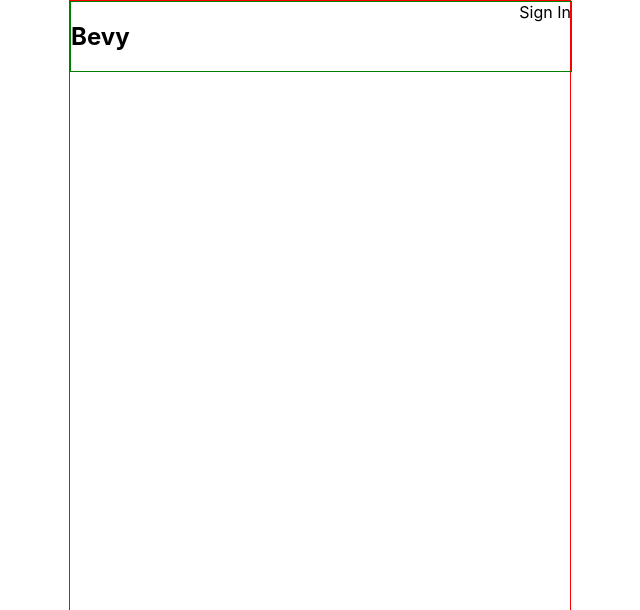
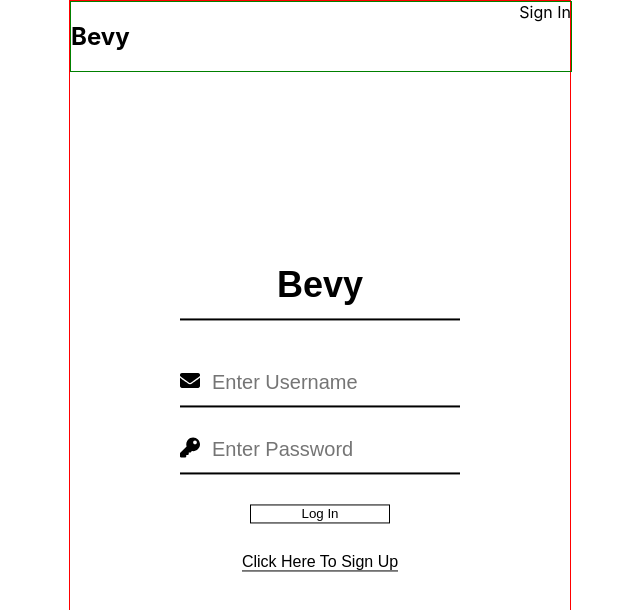
Before and after one commit to clintKunz/HackathonBevy, a React (Create React App) app in the folder front-end/: page /login in a window 1280 px wide. Shown: the top 610 px of the page, without its empty margins (320-960 px from the left). Built offline with nearby package versions, Linux system fonts and the light colour scheme.

Commit message:
add styles to Login

```diff
--- a/front-end/package.json
+++ b/front-end/package.json
@@ -3,8 +3,13 @@
   "version": "0.1.0",
   "private": true,
   "dependencies": {
+    "@fortawesome/fontawesome-svg-core": "^1.2.10",
+    "@fortawesome/free-solid-svg-icons": "^5.6.1",
+    "@fortawesome/react-fontawesome": "^0.1.3",
     "react": "^16.7.0",
     "react-dom": "^16.7.0",
+    "react-router": "^4.3.1",
+    "react-router-dom": "^4.3.1",
     "react-scripts": "2.1.2",
     "styled-components": "^4.1.3"
   },
--- a/front-end/src/App.js
+++ b/front-end/src/App.js
@@ -1,10 +1,15 @@
-import React, { Component } from 'react';
-import logo from './logo.svg';
-import './App.css';
-import styled from 'styled-components';
+import React from "react";
+import logo from "./logo.svg";
+import "./App.css";
+import { Route } from "react-router-dom";
+import styled from "styled-components";
+import { library } from "@fortawesome/fontawesome-svg-core";
+import { faEnvelope, faKey } from "@fortawesome/free-solid-svg-icons";
 
-import Navigation from './components/Navigation';
-
+//components
+import Navigation from "./components/Navigation";
+import LogIn from "./components/LogIn.js";
+library.add(faEnvelope, faKey);
 const Container = styled.div`
   max-width: 500px;
   margin: 0 auto;
@@ -12,11 +17,12 @@ const Container = styled.div`
   border: 1px solid red;
 `;
 
-class App extends Component {
+class App extends React.Component {
   render() {
     return (
       <Container>
         <Navigation />
+        <Route exact path="/login" render={props => <LogIn {...props} />} />
       </Container>
     );
   }
--- a/front-end/src/components/Login.Js
+++ b/front-end/src/components/Login.Js
@@ -46,8 +46,26 @@ const StyledLoginComp = styled.div`
       border: 1px solid black;
       background: none;
       width: 50%;
-      transition: all 0.3s ease-in-out;
-      :hover {
+      transition: all 0.3s 0.3s ease-in-out;
+      position: relative;
+      &::before {
+        content: "";
+        position: absolute;
+        top: 0;
+        left: 0;
+        height: 100%;
+        width: 3px;
+        background: black;
+        transform: scaleY(0);
+        transition: transform 0.3s, width 0.3s cubic-bezier(1, 0, 0, 1) 0.3s,
+          background-color 0.2s;
+      }
+      &:hover::before {
+        transform: scaleY(1);
+        width: 100%;
+      }
+      &:hover {
+        color: white;
       }
     }
   }
--- a/front-end/src/index.js
+++ b/front-end/src/index.js
@@ -1,10 +1,16 @@
-import React from 'react';
-import ReactDOM from 'react-dom';
-import './index.css';
-import App from './App';
-import * as serviceWorker from './serviceWorker';
+import React from "react";
+import ReactDOM from "react-dom";
+import { BrowserRouter as Router } from "react-router-dom";
+import "./index.css";
+import App from "./App";
+import * as serviceWorker from "./serviceWorker";
 
-ReactDOM.render(<App />, document.getElementById('root'));
+ReactDOM.render(
+  <Router>
+    <App />
+  </Router>,
+  document.getElementById("root")
+);
 
 // If you want your app to work offline and load faster, you can change
 // unregister() to register() below. Note this comes with some pitfalls.
```
Also changed, not shown: 1 other file (tests, documents, lock files or other folders).
